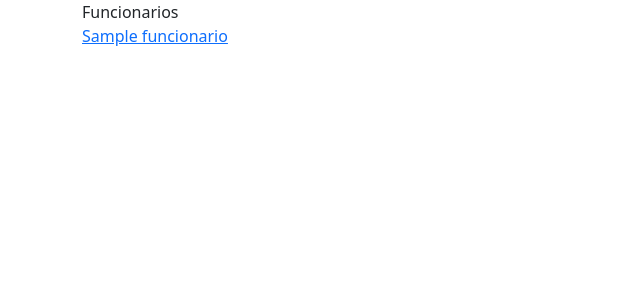
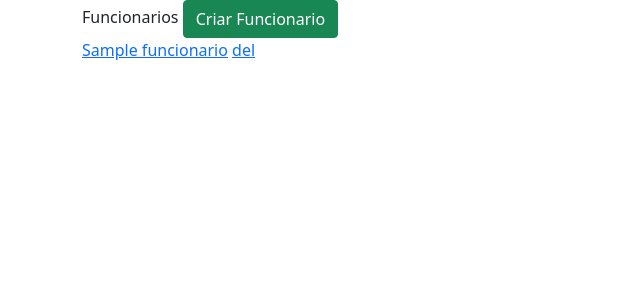
Before and after one commit to dadorpm/gestaorh, a Django app: page /funcionario/ in a window 1280 px wide. Shown: the top 300 px of the page, without its empty margins (0-640 px from the left). Run offline with Django 3.2, Linux system fonts and the light colour scheme; a user stored in the database is signed in; tables that the repository leaves empty hold one stand-in row (values such as "Sample post"); some libraries are stand-ins or nearby versions.

Commit message:
criar usuarios

```diff
--- a/funcionario/templates/funcionario/funcionario_list.html
+++ b/funcionario/templates/funcionario/funcionario_list.html
@@ -1,8 +1,9 @@
 {% extends 'base.html'%}
 {%block main%}
-    Funcionarios <br>
+    Funcionarios  <a href="{%url 'criar_funcionario' %}" class="btn btn-success">Criar Funcionario</a> <br>
     {%for funcionario in object_list%}
         <a href="{% url 'edita_funcionario' funcionario.id %}">{{funcionario}}</a>
+        <a href="{%url 'apaga_funcionario' funcionario.id %}">del</a>
          <br>
     {% endfor %}
 {%endblock%}
--- a/funcionario/urls.py
+++ b/funcionario/urls.py
@@ -1,7 +1,8 @@
 from django.urls import path
-from .views import FuncionarioListView, FuncionarioEditView
-
+from .views import FuncionarioListView, FuncionarioEditView, FuncionarioDeleteView, FuncionarioCreateView
 urlpatterns = [
     path('', FuncionarioListView.as_view(), name='lista_funcionarios'),
+    path('criar/', FuncionarioCreateView.as_view(), name='criar_funcionario'),
     path('edita/<int:pk>/', FuncionarioEditView.as_view(), name='edita_funcionario'),
+    path('apaga/<int:pk>/', FuncionarioDeleteView.as_view(), name='apaga_funcionario'),
 ]
--- a/funcionario/views.py
+++ b/funcionario/views.py
@@ -1,6 +1,10 @@
+from django.contrib.auth.models import User
+from django.urls import reverse_lazy
+
 from .models import Funcionario
 from django.views.generic.list import ListView
-from django.views.generic.edit import UpdateView
+from django.views.generic.edit import UpdateView, DeleteView, CreateView
+
 
 # Create your views here.
 class FuncionarioListView(ListView):
@@ -12,3 +16,15 @@ class FuncionarioListView(ListView):
 class FuncionarioEditView(UpdateView):
     model = Funcionario
     fields = ['nome', 'setor']
+class FuncionarioDeleteView(DeleteView):
+    model = Funcionario
+    success_url = reverse_lazy('lista_funcionarios')
+class FuncionarioCreateView(CreateView):
+    model = Funcionario
+    fields = ['nome', 'setor']
+    def form_valid(self, form):
+        funcionario = form.save(commit=False)
+        funcionario.empresa = self.request.user.funcionario.empresa
+        funcionario.user = User.objects.create_user(username=funcionario.nome)
+        funcionario.save()
+        return super(FuncionarioCreateView, self).form_valid(form)
```
Also changed, not shown: funcionario/templates/funcionario/funcionario_confirm_delete.html (added, +10 -0 lines), funcionario/templates/funcionario/funcionario_form.html (added, +8 -0 lines).
